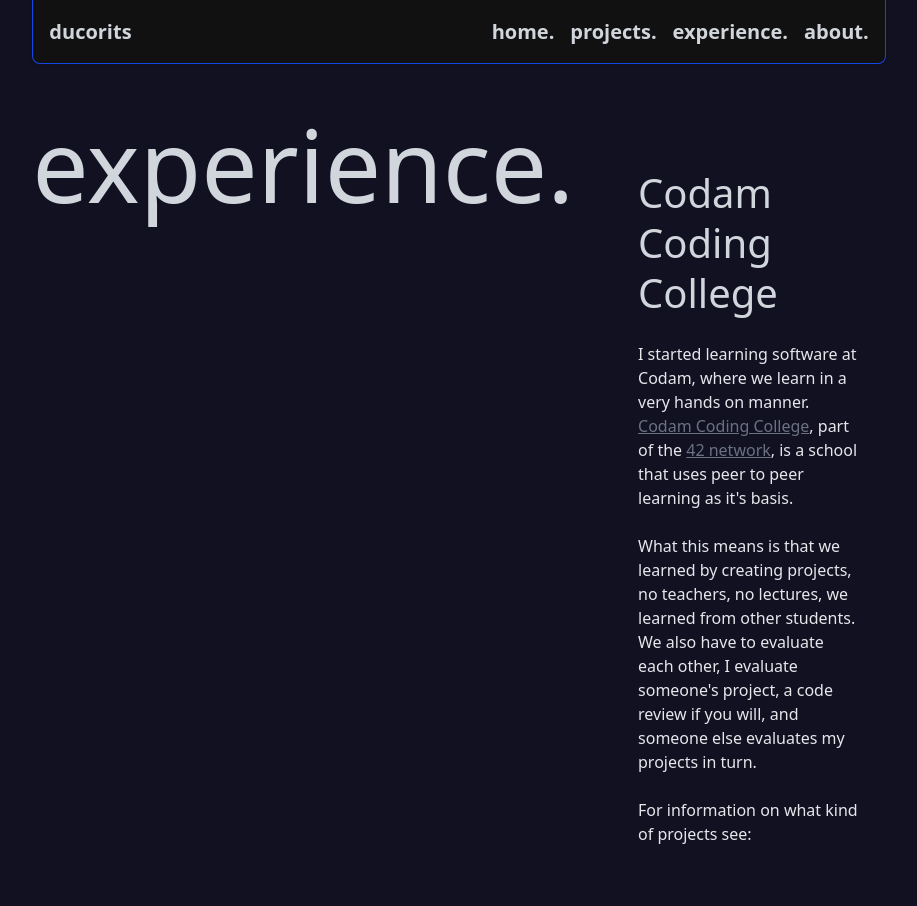
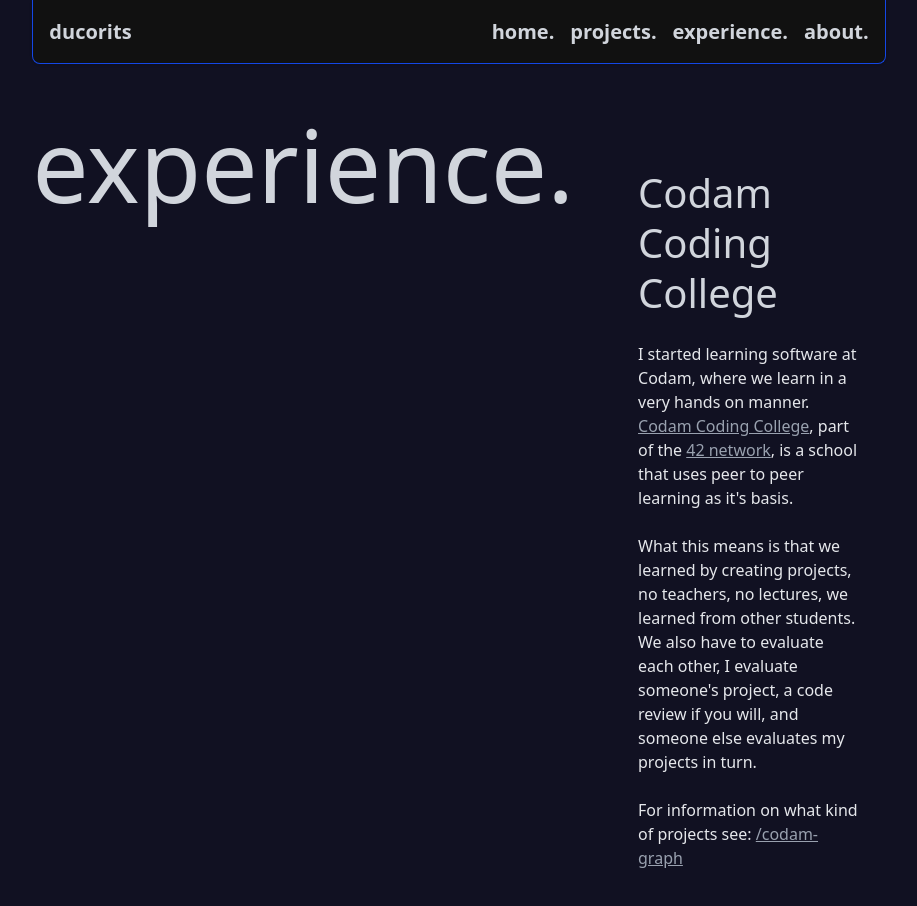
Before and after one commit to Ducorits/PortfolioV1, a SvelteKit app: page /experience in a window 1280 px wide. Shown: the top 906 px of the page, without its empty margins (181-1098 px from the left). Built offline with nearby package versions, Linux system fonts and the light colour scheme.

Commit message:
Fixed bug where selected project was not set to nothing upon closing the sheet, always reopening it.

```diff
--- a/src/lib/components/ProjectSheet.svelte
+++ b/src/lib/components/ProjectSheet.svelte
@@ -1,5 +1,5 @@
 <script lang="ts">
-  import { fade, fly } from "svelte/transition";
+  import { fly } from "svelte/transition";
   import { onDestroy, onMount } from "svelte";
   import { codamProjectMap } from "$lib/projectContent";
 
--- a/src/routes/codam-graph/+page.svelte
+++ b/src/routes/codam-graph/+page.svelte
@@ -21,5 +21,6 @@
   {open}
   close={() => {
     open = false;
+    selectedProject.id = "";
   }}
 />
--- a/src/routes/experience/+page.svelte
+++ b/src/routes/experience/+page.svelte
@@ -30,7 +30,7 @@
           href="https://www.codam.nl/en/about-codam/"
           target="_blank"
           rel="noopener noreferrer"
-          class="underline text-gray-500 hover:text-violet-400 transition-colors"
+          class="underline text-gray-400 hover:text-violet-400 transition-colors"
         >
           Codam Coding College
         </a>, part of the
@@ -38,7 +38,7 @@
           href="https://www.42network.org/"
           target="_blank"
           rel="noopener noreferrer"
-          class="underline text-gray-500 hover:text-violet-400 transition-colors"
+          class="underline text-gray-400 hover:text-violet-400 transition-colors"
         >
           42 network
         </a>, is a school that uses peer to peer learning as it's basis.
@@ -51,6 +51,13 @@
       </p>
       <p>
         For information on what kind of projects see:
+        <a
+          href="/codam-graph"
+          rel="noopener noreferrer"
+          class="underline text-gray-400 hover:text-violet-400 transition-colors"
+        >
+          /codam-graph
+        </a>
 
       </p>
     </div>
```
